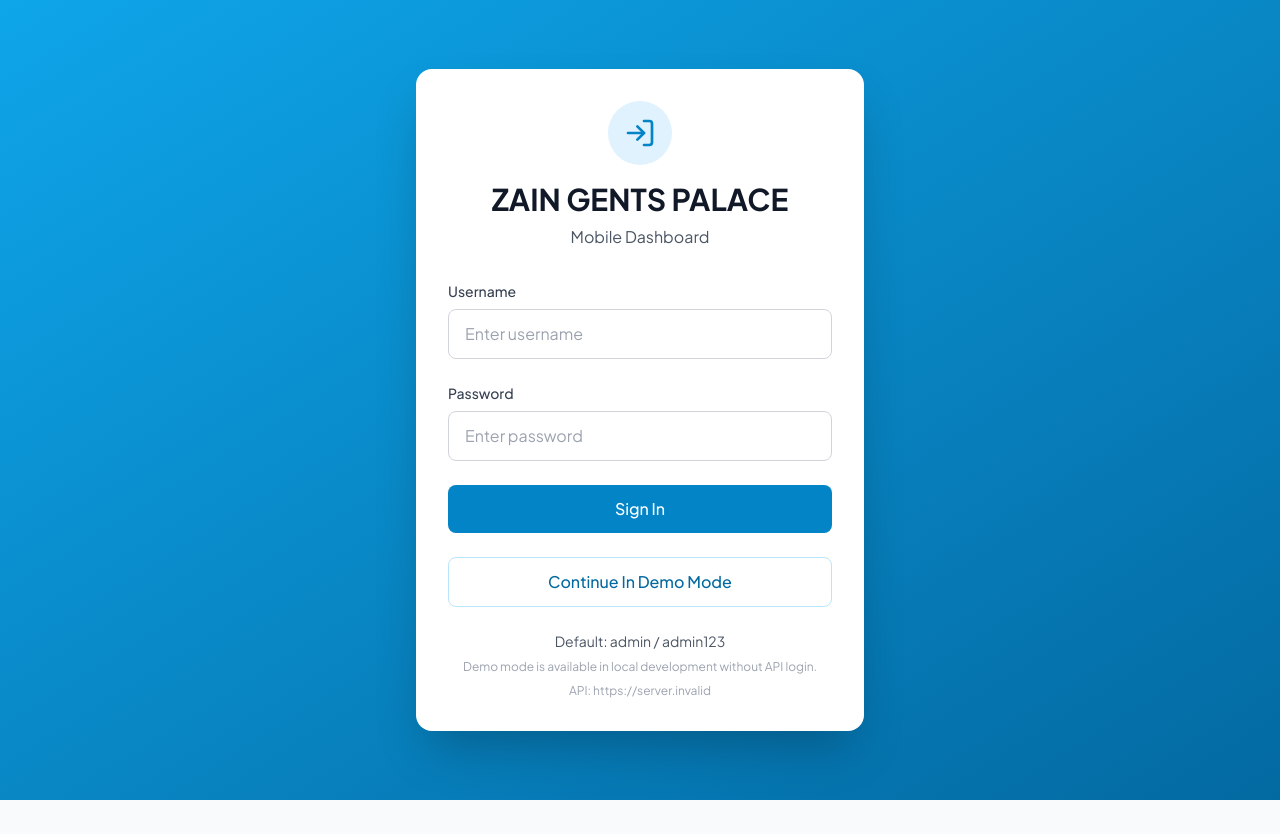
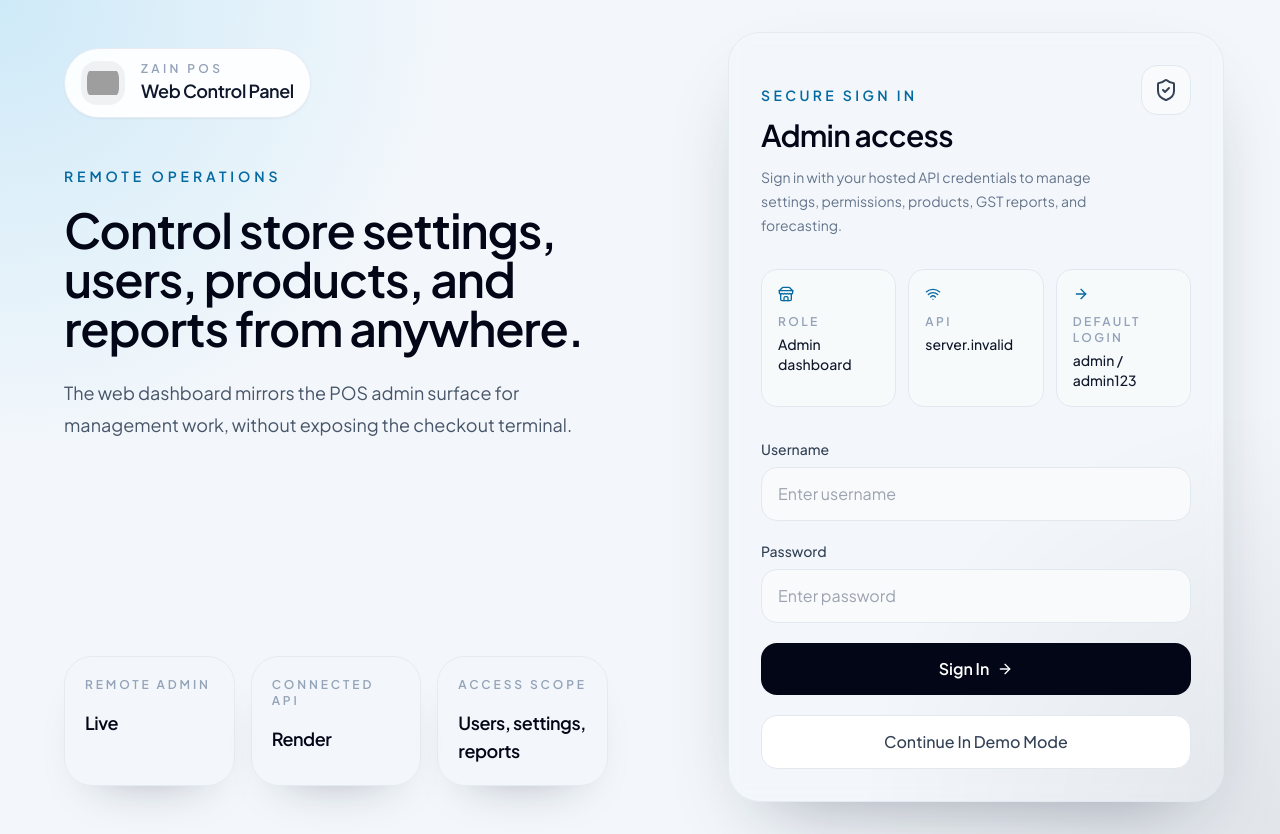
Before and after one commit to ajmal5554/zain-pos-with-web-dashboard, a React (Vite) app in the folder zain-pos-dashboard/: page /login in a window 1280 px wide. Before the commit the page ends 800 px from the top, so only its background shows below. Built offline with nearby package versions, Linux system fonts and the light colour scheme; no server answers; grey boxes are pictures that could not be loaded.

Commit message:
Redesign dashboard login screen

```diff
--- a/zain-pos-dashboard/src/pages/Login.tsx
+++ b/zain-pos-dashboard/src/pages/Login.tsx
@@ -1,8 +1,14 @@
 import { useState, type FormEvent } from 'react';
 import { useNavigate } from 'react-router-dom';
+import { ArrowRight, ShieldCheck, Store, Wifi } from 'lucide-react';
 import { useAuth } from '../contexts/AuthContext';
-import { LogIn } from 'lucide-react';
 import { API_URL } from '../lib/config';
+
+const quickStats = [
+    { label: 'Remote admin', value: 'Live' },
+    { label: 'Connected API', value: 'Render' },
+    { label: 'Access scope', value: 'Users, settings, reports' }
+];
 
 export default function Login() {
     const [username, setUsername] = useState('');
@@ -33,46 +39,110 @@ export default function Login() {
     };
 
     return (
-        <div className="min-h-screen bg-gradient-to-br from-primary-500 to-primary-700 flex items-center justify-center p-4">
-            <div className="bg-white rounded-2xl shadow-2xl w-full max-w-md p-8">
-                <div className="text-center mb-8">
-                    <div className="bg-primary-100 w-16 h-16 rounded-full flex items-center justify-center mx-auto mb-4">
-                        <LogIn className="w-8 h-8 text-primary-600" />
+        <div className="relative min-h-screen overflow-hidden bg-[#f3f7fb] text-slate-950">
+            <div className="absolute inset-0 bg-[radial-gradient(circle_at_top_left,_rgba(14,165,233,0.16),_transparent_30%),radial-gradient(circle_at_bottom_right,_rgba(15,23,42,0.08),_transparent_28%)]" />
+            <div className="relative mx-auto grid min-h-screen max-w-[1440px] grid-cols-1 lg:grid-cols-[1.05fr_0.95fr]">
+                <section className="hidden px-10 py-12 lg:flex lg:flex-col lg:justify-between xl:px-16">
+                    <div className="max-w-xl">
+                        <div className="inline-flex items-center gap-4 rounded-full border border-slate-200/80 bg-white/90 px-4 py-3 shadow-sm backdrop-blur">
+                            <img src="/icon.ico" alt="Zain POS" className="h-11 w-11 rounded-2xl bg-slate-950/5 object-contain p-1.5" />
+                            <div>
+                                <p className="text-xs font-semibold uppercase tracking-[0.28em] text-slate-400">Zain POS</p>
+                                <p className="text-lg font-semibold tracking-tight text-slate-900">Web Control Panel</p>
                             </div>
-                    <h1 className="text-3xl font-bold text-gray-900">ZAIN GENTS PALACE</h1>
-                    <p className="text-gray-600 mt-2">Mobile Dashboard</p>
                         </div>
 
-                <form onSubmit={handleSubmit} className="space-y-6">
+                        <div className="mt-12">
+                            <p className="text-sm font-semibold uppercase tracking-[0.28em] text-sky-700">Remote Operations</p>
+                            <h1 className="mt-5 max-w-2xl text-5xl font-semibold leading-[1.02] tracking-tight text-slate-950">
+                                Control store settings, users, products, and reports from anywhere.
+                            </h1>
+                            <p className="mt-6 max-w-xl text-lg leading-8 text-slate-600">
+                                The web dashboard mirrors the POS admin surface for management work, without exposing the checkout terminal.
+                            </p>
+                        </div>
+                    </div>
+
+                    <div className="grid gap-4 xl:grid-cols-3">
+                        {quickStats.map((item) => (
+                            <div key={item.label} className="rounded-[1.75rem] border border-slate-200/80 bg-white/92 p-5 shadow-[0_24px_50px_-34px_rgba(15,23,42,0.38)]">
+                                <p className="text-xs font-semibold uppercase tracking-[0.24em] text-slate-400">{item.label}</p>
+                                <p className="mt-4 text-lg font-semibold tracking-tight text-slate-950">{item.value}</p>
+                            </div>
+                        ))}
+                    </div>
+                </section>
+
+                <section className="flex items-center justify-center px-4 py-8 sm:px-6 lg:px-10 xl:px-14">
+                    <div className="w-full max-w-[560px] rounded-[2rem] border border-slate-200/80 bg-white/96 p-6 shadow-[0_35px_80px_-40px_rgba(15,23,42,0.42)] backdrop-blur sm:p-8">
+                        <div className="flex items-start justify-between gap-4">
+                            <div>
+                                <div className="flex items-center gap-3 lg:hidden">
+                                    <img src="/icon.ico" alt="Zain POS" className="h-12 w-12 rounded-2xl bg-slate-100 object-contain p-1.5" />
+                                    <div>
+                                        <p className="text-xs font-semibold uppercase tracking-[0.24em] text-slate-400">Zain POS</p>
+                                        <p className="text-base font-semibold text-slate-900">Web Dashboard</p>
+                                    </div>
+                                </div>
+                                <p className="mt-5 text-sm font-semibold uppercase tracking-[0.24em] text-sky-700">Secure Sign In</p>
+                                <h2 className="mt-3 text-3xl font-semibold tracking-tight text-slate-950">Admin access</h2>
+                                <p className="mt-3 text-sm leading-6 text-slate-500">
+                                    Sign in with your hosted API credentials to manage settings, permissions, products, GST reports, and forecasting.
+                                </p>
+                            </div>
+                            <div className="hidden rounded-2xl border border-slate-200 bg-slate-50 p-3 text-slate-700 sm:block">
+                                <ShieldCheck className="h-6 w-6" />
+                            </div>
+                        </div>
+
+                        <div className="mt-8 grid gap-3 sm:grid-cols-3">
+                            <div className="rounded-2xl border border-slate-200 bg-slate-50/80 p-4">
+                                <Store className="h-4 w-4 text-sky-700" />
+                                <p className="mt-3 text-xs font-semibold uppercase tracking-[0.2em] text-slate-400">Role</p>
+                                <p className="mt-1 text-sm font-medium text-slate-900">Admin dashboard</p>
+                            </div>
+                            <div className="rounded-2xl border border-slate-200 bg-slate-50/80 p-4">
+                                <Wifi className="h-4 w-4 text-sky-700" />
+                                <p className="mt-3 text-xs font-semibold uppercase tracking-[0.2em] text-slate-400">API</p>
+                                <p className="mt-1 truncate text-sm font-medium text-slate-900">{API_URL.replace(/^https?:\/\//, '')}</p>
+                            </div>
+                            <div className="rounded-2xl border border-slate-200 bg-slate-50/80 p-4">
+                                <ArrowRight className="h-4 w-4 text-sky-700" />
+                                <p className="mt-3 text-xs font-semibold uppercase tracking-[0.2em] text-slate-400">Default login</p>
+                                <p className="mt-1 text-sm font-medium text-slate-900">admin / admin123</p>
+                            </div>
+                        </div>
+
+                        <form onSubmit={handleSubmit} className="mt-8 space-y-5">
                             {error && (
-                        <div className="bg-red-50 border border-red-200 text-red-700 px-4 py-3 rounded-lg">
+                                <div className="rounded-2xl border border-rose-200 bg-rose-50 px-4 py-3 text-sm font-medium text-rose-700">
                                     {error}
                                 </div>
                             )}
 
-                    <div>
-                        <label className="block text-sm font-medium text-gray-700 mb-2">
+                            <div className="space-y-2">
+                                <label className="block text-sm font-medium text-slate-700">
                                     Username
                                 </label>
                                 <input
                                     type="text"
                                     value={username}
                                     onChange={(e) => setUsername(e.target.value)}
-                            className="w-full px-4 py-3 border border-gray-300 rounded-lg focus:ring-2 focus:ring-primary-500 focus:border-transparent"
+                                    className="w-full rounded-2xl border border-slate-200 bg-slate-50 px-4 py-3.5 text-base text-slate-950 outline-none transition focus:border-sky-300 focus:bg-white focus:ring-4 focus:ring-sky-100"
                                     placeholder="Enter username"
                                     required
                                 />
                             </div>
 
-                    <div>
-                        <label className="block text-sm font-medium text-gray-700 mb-2">
+                            <div className="space-y-2">
+                                <label className="block text-sm font-medium text-slate-700">
                                     Password
                                 </label>
                                 <input
                                     type="password"
                                     value={password}
                                     onChange={(e) => setPassword(e.target.value)}
-                            className="w-full px-4 py-3 border border-gray-300 rounded-lg focus:ring-2 focus:ring-primary-500 focus:border-transparent"
+                                    className="w-full rounded-2xl border border-slate-200 bg-slate-50 px-4 py-3.5 text-base text-slate-950 outline-none transition focus:border-sky-300 focus:bg-white focus:ring-4 focus:ring-sky-100"
                                     placeholder="Enter password"
                                     required
                                 />
@@ -81,33 +151,24 @@ export default function Login() {
                             <button
                                 type="submit"
                                 disabled={loading}
-                        className="w-full bg-primary-600 text-white py-3 rounded-lg font-medium hover:bg-primary-700 transition-colors disabled:opacity-50 disabled:cursor-not-allowed"
+                                className="inline-flex w-full items-center justify-center gap-2 rounded-2xl bg-slate-950 px-5 py-3.5 text-base font-semibold text-white transition hover:bg-slate-800 disabled:cursor-not-allowed disabled:opacity-60"
                             >
                                 {loading ? 'Signing in...' : 'Sign In'}
+                                {!loading && <ArrowRight className="h-4 w-4" />}
                             </button>
 
                             {import.meta.env.DEV && (
                                 <button
                                     type="button"
                                     onClick={handleDemoMode}
-                            className="w-full border border-primary-200 text-primary-700 py-3 rounded-lg font-medium hover:bg-primary-50 transition-colors"
+                                    className="w-full rounded-2xl border border-slate-200 bg-white px-5 py-3.5 text-base font-medium text-slate-700 transition hover:bg-slate-50"
                                 >
                                     Continue In Demo Mode
                                 </button>
                             )}
                         </form>
-
-                <div className="mt-6 text-center text-sm text-gray-600">
-                    <p>Default: admin / admin123</p>
-                    {import.meta.env.DEV && (
-                        <p className="text-xs text-gray-400 mt-2">
-                            Demo mode is available in local development without API login.
-                        </p>
-                    )}
-                    <p className="text-xs text-gray-400 mt-2">
-                        API: {API_URL}
-                    </p>
                     </div>
+                </section>
             </div>
         </div>
     );
```
Lines whose indentation alone changed are shown as unchanged.
